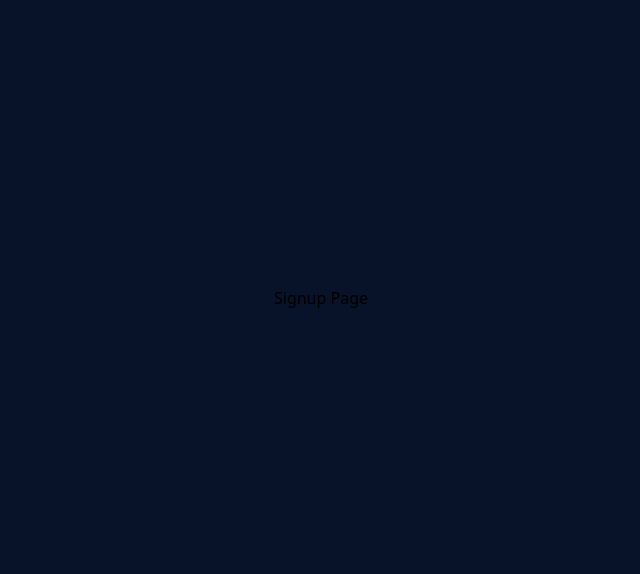
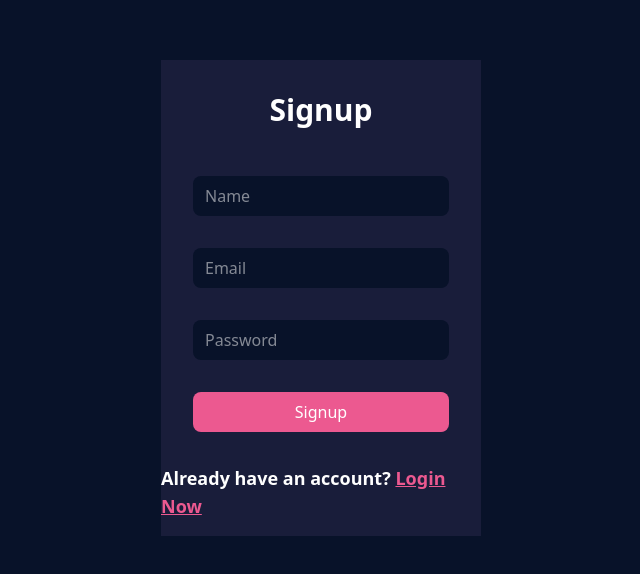
Before and after one commit to Yasir-Ali-Swe/Inventory-Managment-System-React-Dashboard-, a React (Vite) app in the folder frontend/: page /signup in a window 1280 px wide. Shown: the part 102-676 px from the top of the page, without its empty margins (319-959 px from the left). Built offline with nearby package versions, Linux system fonts and the light colour scheme.

Commit message:
Added Signup Page

```diff
--- a/frontend/src/pages/Signup.jsx
+++ b/frontend/src/pages/Signup.jsx
@@ -1,9 +1,30 @@
 import React from 'react'
+import { Link } from 'react-router-dom'
+import { useState } from 'react'
 
 const Signup = () => {
+  const [name, setName] = useState('');
+  const [email, setEmail] = useState('');
+  const [password, setPassword] = useState('');
+
+  const handleSignup = (e) => {
+    e.preventDefault();
+    console.log(name,email, password);
+  }
   return (
     <div className='h-screen w-screen bg-primary flex justify-center items-center'>
-      <h1>Signup Page</h1>
+      <div className='w-[25%]  bg-secondary'>
+        <div className='my-8'>
+          <h1 className='text-3xl text-textColor font-black text-center'>Signup</h1>
+        </div>
+        <div className='flex flex-col justify-center items-center'>
+          <input type="text" placeholder='Name' className='w-[80%] h-10 rounded-lg bg-primary text-textColor px-3  focus:outline-none focus:ring-2 focus:ring-tertiary my-4' onChange={(e) => setName(e.target.value)}/>
+          <input type="text" placeholder='Email' className='w-[80%] h-10 rounded-lg bg-primary text-textColor px-3  focus:outline-none focus:ring-2 focus:ring-tertiary my-4' onChange={(e) => setEmail(e.target.value)}/>
+          <input type="text" placeholder='Password' className='w-[80%] h-10 rounded-lg bg-primary text-textColor px-3   focus:outline-none focus:ring-2 focus:ring-tertiary my-4' onChange={(e) => setPassword(e.target.value)}/>
+          <button className='w-[80%] h-10 rounded-lg bg-tertiary text-textColor my-4 cursor-pointer' onClick={handleSignup}>Signup</button>
+          <h1 className='text-lg text-textColor font-bold my-4'>Already have an account? <Link to={'/login'} className='text-tertiary cursor-pointer underline'>Login Now</Link></h1>
+        </div>
+      </div>
     </div>
   )
 }
```
